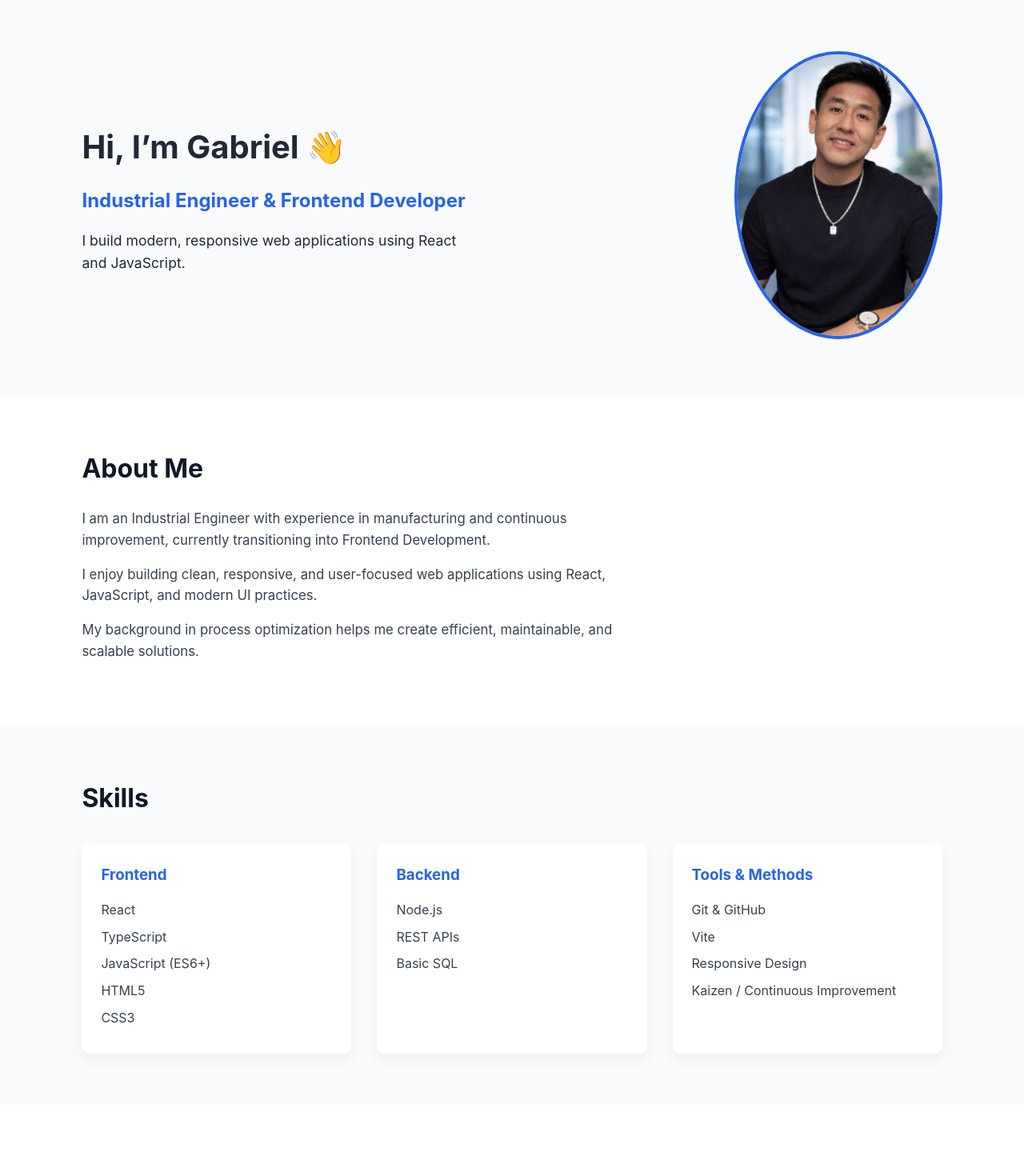
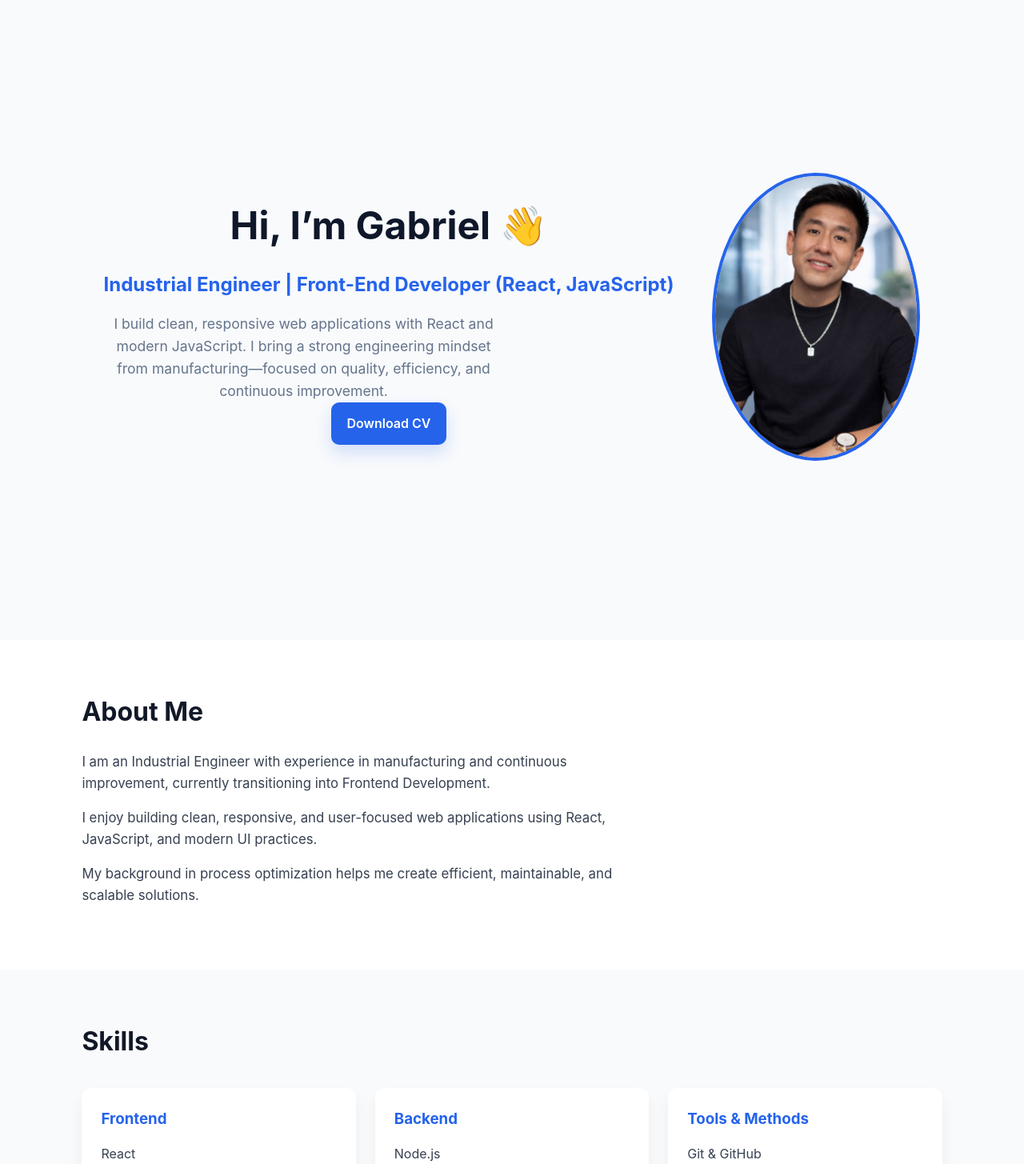
Before and after one commit to gabo093/portfolio, a React app: page / in a window 1280 px wide. Shown: the top 1455 px of the page at 80% size. Built offline with nearby package versions, Linux system fonts and the light colour scheme; the HTML template or start-up script is replaced by a standard one.

Commit message:
Add CV download button

```diff
--- a/src/components/Contact.css
+++ b/src/components/Contact.css
@@ -43,3 +43,17 @@
 .contact-form button:hover {
   background-color: #1e40af;
 }
+button {
+  background: var(--primary);
+  color: white;
+  padding: 0.8rem 1.6rem;
+  border: none;
+  border-radius: 8px;
+  cursor: pointer;
+  transition: background 0.3s ease, transform 0.2s ease;
+}
+
+button:hover {
+  background: #1d4ed8;
+  transform: translateY(-2px);
+}
--- a/src/components/Hero.css
+++ b/src/components/Hero.css
@@ -37,3 +37,32 @@
     text-align: center;
   }
 }
+.hero {
+  min-height: 100vh;
+  display: flex;
+  align-items: center;
+  justify-content: center;
+  text-align: center;
+  animation: fadeIn 1.2s ease-in-out;
+}
+
+.hero h1 {
+  font-size: 3rem;
+  font-weight: 700;
+}
+
+.hero p {
+  margin-top: 1rem;
+  color: var(--secondary);
+}
+
+@keyframes fadeIn {
+  from {
+    opacity: 0;
+    transform: translateY(30px);
+  }
+  to {
+    opacity: 1;
+    transform: translateY(0);
+  }
+}
--- a/src/components/Hero.tsx
+++ b/src/components/Hero.tsx
@@ -6,11 +6,21 @@ function Hero() {
     <section className="hero">
       <div className="hero-text">
         <h1>Hi, I’m Gabriel 👋</h1>
-        <h2>Industrial Engineer & Frontend Developer</h2>
+        <h2>Industrial Engineer | Front-End Developer (React, JavaScript)</h2>
         <p>
-          I build modern, responsive web applications using React and
-          JavaScript.
+          I build clean, responsive web applications with React and modern
+          JavaScript. I bring a strong engineering mindset from
+          manufacturing—focused on quality, efficiency, and continuous
+          improvement.
         </p>
+        <a
+          className="btn primary"
+          href={`${import.meta.env.BASE_URL}Gabriel_Rasguido_CV.pdf`}
+          target="_blank"
+          rel="noreferrer"
+        >
+          Download CV
+        </a>
       </div>
 
       <div className="hero-image">
--- a/src/components/Projects.css
+++ b/src/components/Projects.css
@@ -36,3 +36,19 @@
   font-size: 0.9rem;
   color: #6b7280;
 }
+.project-card {
+  background: white;
+  border-radius: 14px;
+  overflow: hidden;
+  transition: transform 0.3s ease;
+}
+
+.project-card:hover {
+  transform: scale(1.03);
+}
+
+.project-card img {
+  width: 100%;
+  height: 200px;
+  object-fit: cover;
+}
--- a/src/components/Skills.css
+++ b/src/components/Skills.css
@@ -36,3 +36,21 @@
   margin-bottom: 0.5rem;
   color: #374151;
 }
+.skills-grid {
+  display: grid;
+  grid-template-columns: repeat(auto-fit, minmax(200px, 1fr));
+  gap: 1.5rem;
+}
+
+.skill-card {
+  background: white;
+  padding: 1.5rem;
+  border-radius: 12px;
+  box-shadow: 0 10px 20px rgba(0,0,0,0.05);
+  transition: transform 0.3s ease, box-shadow 0.3s ease;
+}
+
+.skill-card:hover {
+  transform: translateY(-8px);
+  box-shadow: 0 20px 40px rgba(0,0,0,0.12);
+}
--- a/src/index.css
+++ b/src/index.css
@@ -1,12 +1,68 @@
+:root {
+  --primary: #2563eb;   /* blue */
+  --secondary: #64748b; /* gray */
+  --bg: #f8fafc;        /* light background */
+  --text: #0f172a;
+}
+
 * {
+  box-sizing: border-box;
   margin: 0;
   padding: 0;
-  box-sizing: border-box;
 }
 
 body {
-  font-family: 'Inter', system-ui, -apple-system, BlinkMacSystemFont, sans-serif;
-  background-color: #f9fafb;
-  color: #1f2937;
+  font-family: 'Inter', system-ui, sans-serif;
+  background-color: var(--bg);
+  color: var(--text);
   line-height: 1.6;
 }
+
+a {
+  text-decoration: none;
+  color: inherit;
+}
+
+@media (max-width: 768px) {
+  h1 {
+    font-size: 2.2rem;
+  }
+
+  section {
+    padding: 2rem 1rem;
+  }
+}
+.cv-button {
+  display: inline-block;
+  margin-top: 1.5rem;
+  padding: 0.8rem 1.6rem;
+  background-color: #2563eb;
+  color: white;
+  border-radius: 8px;
+  transition: 0.3s ease;
+  font-weight: 500;
+}
+
+.cv-button:hover {
+  background-color: #1e40af;
+  transform: translateY(-3px);
+}
+
+.btn {
+  display: inline-block;
+  padding: 0.85rem 1.2rem;
+  border-radius: 10px;
+  font-weight: 600;
+  transition: transform 0.2s ease, box-shadow 0.2s ease;
+}
+
+.btn.primary {
+  background: #2563eb;
+  color: white;
+  box-shadow: 0 10px 20px rgba(37, 99, 235, 0.18);
+}
+
+.btn.primary:hover {
+  transform: translateY(-2px);
+  box-shadow: 0 18px 35px rgba(37, 99, 235, 0.25);
+}
```
Also changed, not shown: 1 other file (tests, documents, lock files or other folders).
